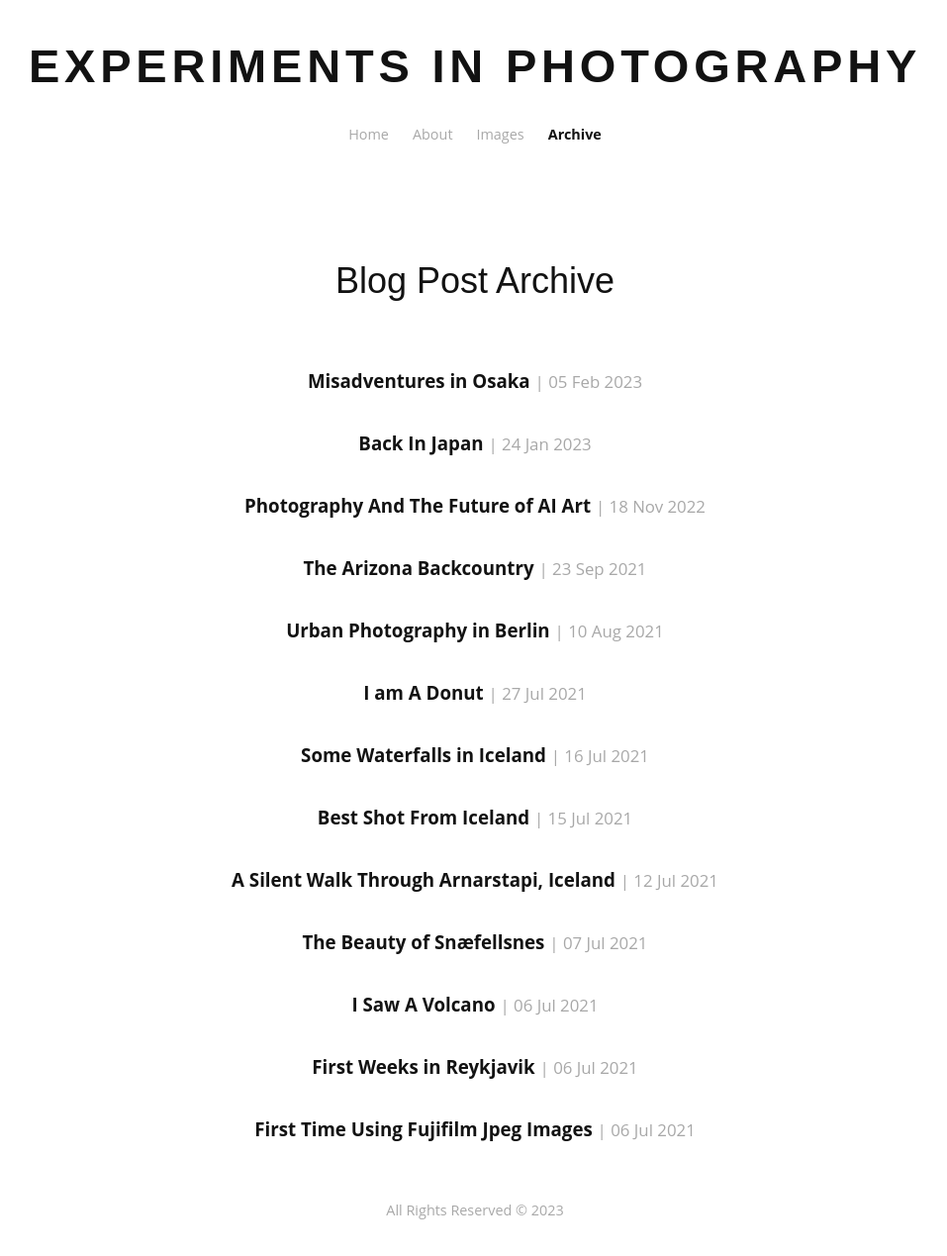
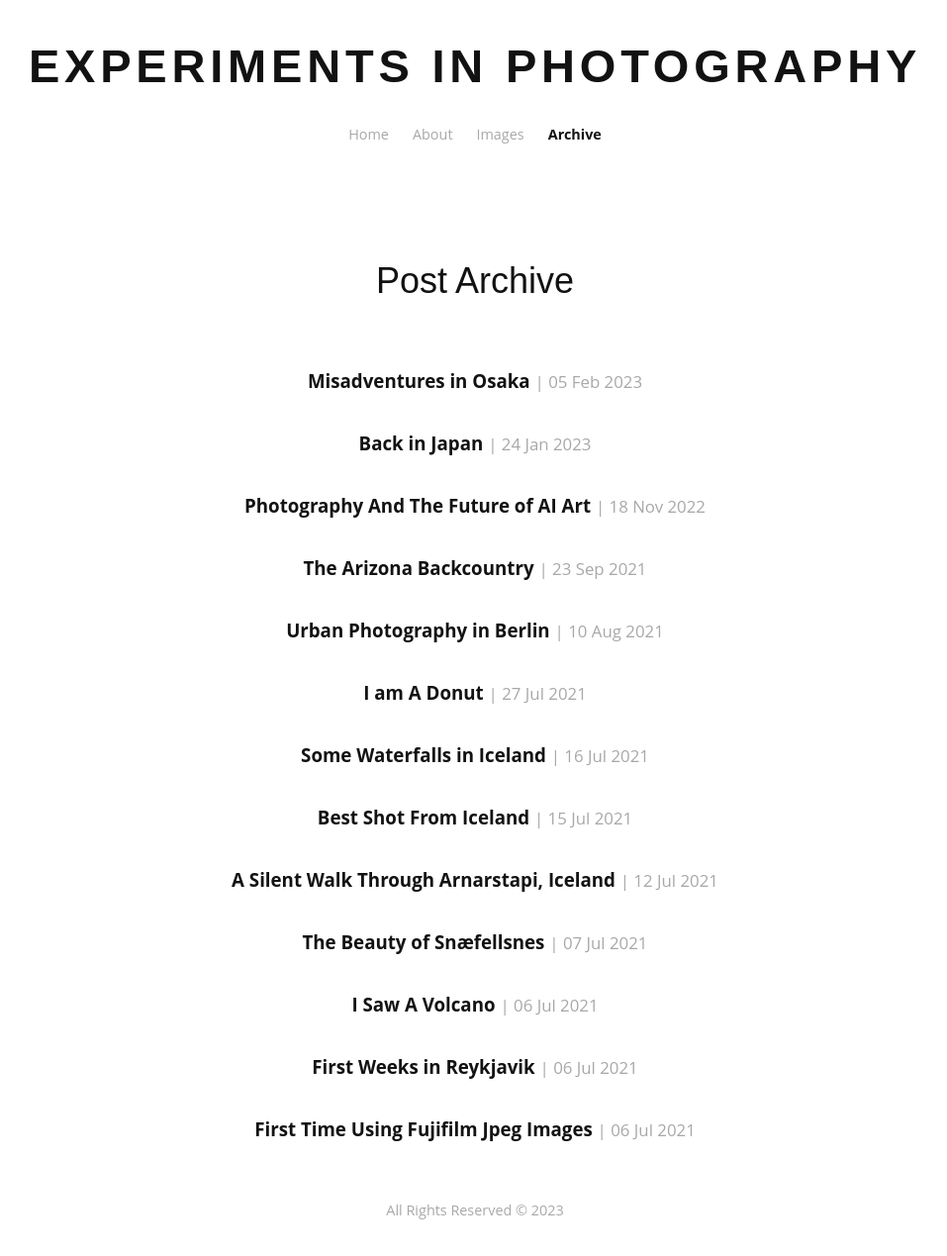
Before and after one commit to johnnydeez/exip, a Jekyll site: the page built from archive.html, in a window 1280 px wide. Shown: the whole page at 99% size, without its empty margins (160-1117 px from the left). Built offline with Jekyll 4.4.1, drawn with Linux system fonts in a browser that asks for light colours.

Commit message:
Fixed title typo and updated archive title.

```diff
--- a/_posts/2023-01-24-back-in-japan.markdown
+++ b/_posts/2023-01-24-back-in-japan.markdown
@@ -1,6 +1,6 @@
 ---
 layout: post
-title: Back In Japan
+title: Back in Japan
 author: john
 catagories: [Photography, Travel, Japan]
 ---
--- a/archive.html
+++ b/archive.html
@@ -4,7 +4,7 @@ title: Blog Archive
 ---
 
 <div id="post-archive">
-    <h2>Blog Post Archive</h2>
+    <h2>Post Archive</h2>
         {% for post in site.posts %}
             <h4>
                 <a href="{{ post.url }}">{{ post.title }}</a>
```
